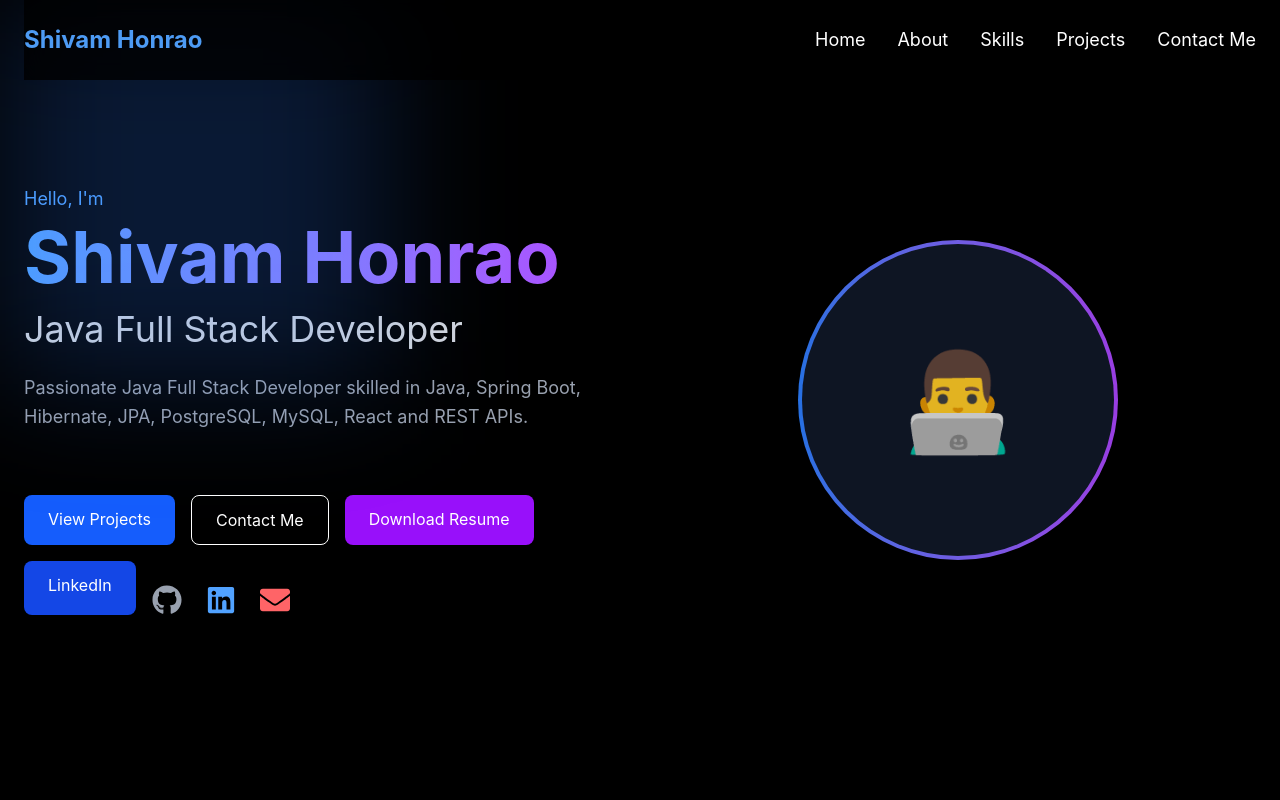
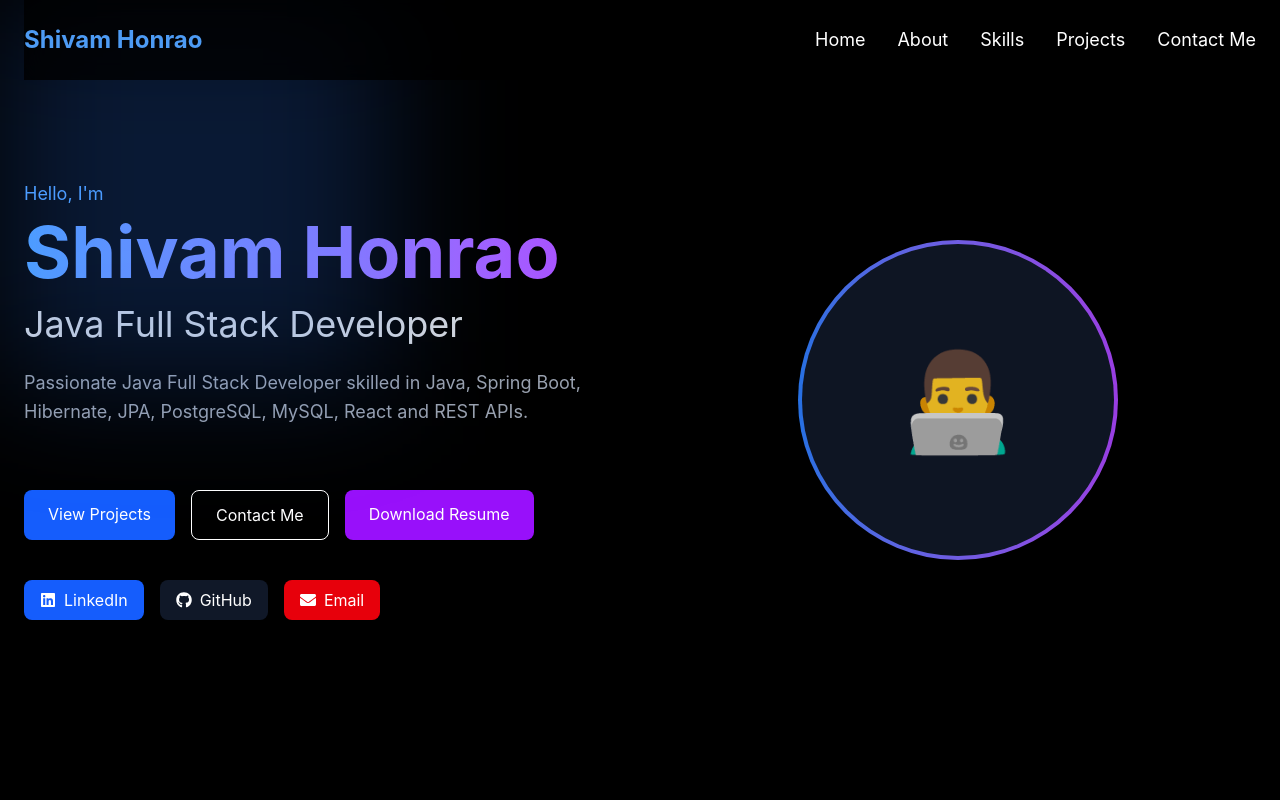
Before and after one commit to Shivamh-018/portfolio, a React app: page / in a window 1280 px wide. Shown: the top 800 px of the page. Built offline with nearby package versions, Linux system fonts and the light colour scheme; the HTML template or start-up script is replaced by a standard one.

Commit message:
Fixed icons buttons

```diff
--- a/src/App.jsx
+++ b/src/App.jsx
@@ -192,41 +192,37 @@ const sendEmail = (e) => {
   >
     Download Resume
   </a>
-  <a
-  href="https://www.linkedin.com/in/shivam-honrao018/"
-  target="_blank"
-  rel="noreferrer"
-  className="bg-blue-700 hover:bg-blue-800 px-6 py-3 rounded-lg transition duration-300"
->
-  LinkedIn
-</a><div className="flex gap-6 mt-6 text-3xl">
 
-  <a
-    href="https://github.com/Shivamh-018"
-    target="_blank"
-    rel="noreferrer"
-    className="text-gray-400 hover:text-white"
-  >
-    <FaGithub />
-  </a>
+<div className="flex flex-wrap gap-4 mt-6">
 
   <a
     href="https://www.linkedin.com/in/shivam-honrao018/"
     target="_blank"
     rel="noreferrer"
-    className="text-blue-400 hover:text-blue-500"
+    className="flex items-center gap-2 bg-blue-600 px-4 py-2 rounded-lg hover:bg-blue-700 transition"
   >
     <FaLinkedin />
+    <span>LinkedIn</span>
+  </a>
+  <a
+    href="https://github.com/Shivamh-018"
+    target="_blank"
+    rel="noreferrer"
+    className="flex items-center gap-2 bg-gray-900 px-4 py-2 rounded-lg hover:bg-gray-800 transition"
+  >
+    <FaGithub />
+    <span>GitHub</span>
   </a>
 
   <a
     href="mailto:shivamhonrao5580@gmail.com"
-    className="text-red-400 hover:text-red-500"
+    className="flex items-center gap-2 bg-red-600 px-4 py-2 rounded-lg hover:bg-red-700 transition"
   >
     <FaEnvelope />
+    <span>Email</span>
   </a>
 
-   </div>
+</div>
 </div>
 
 </div>
```
